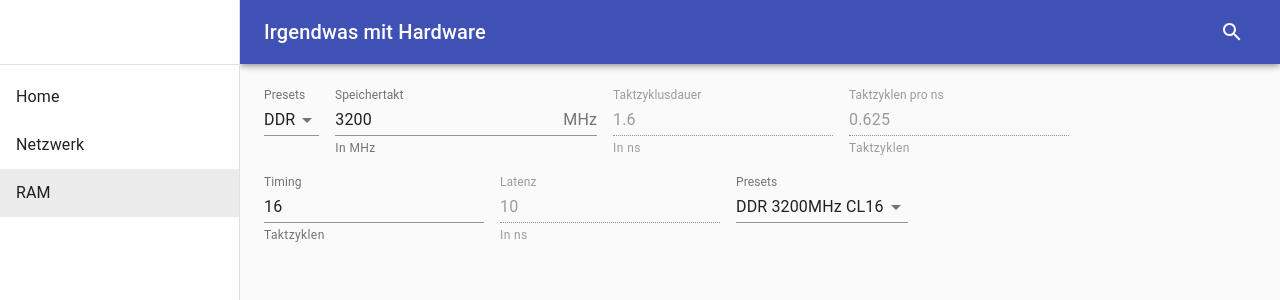
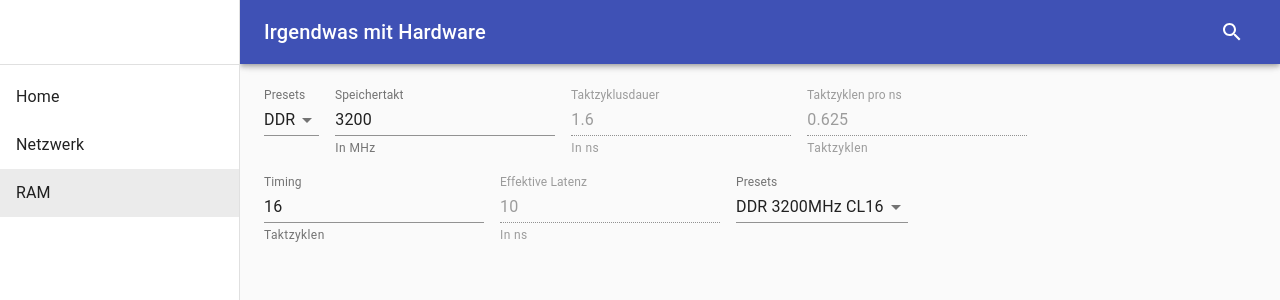
Before and after one commit to benneq/irgendwas-mit-hardware, a React (Create React App) app: page /memory in a window 1280 px wide. Shown: the top 300 px of the page. Built offline with nearby package versions, Linux system fonts and the light colour scheme.

Commit message:
MemoryCalculator Presets Fix

```diff
--- a/src/memory/MemoryLatencyCalculator.tsx
+++ b/src/memory/MemoryLatencyCalculator.tsx
@@ -1,36 +1,38 @@
 import React, { useState } from 'react';
-import { Grid, InputAdornment, FormControl, InputLabel, Select, MenuItem } from '@material-ui/core';
+import { Grid, FormControl, InputLabel, Select, MenuItem } from '@material-ui/core';
 import MemoryLatencyCalculatorPresets, { MemoryLatencyPreset, MemoryType } from './MemoryLatencyCalculatorPresets';
 import NumberField from '../util/NumberField';
 
 const MemoryLatencyCalculator: React.FunctionComponent = () => {
-    const [type, setType] = useState<MemoryType>('DDR');
-    const [frequency, setFrequency] = useState(3200);
-    const [timing, setTiming] = useState(16);
+    const [value, setValue] = useState<MemoryLatencyPreset>({ type: 'DDR', frequency: 3200, timing: 16 });
 
-    const clockCycleTime = type === "SDR" ? frequency / 1000 : frequency / 2000;
+    const clockCycleTime = value.type === "SDR" ? value.frequency / 1000 : value.frequency / 2000;
     const clockCyclesPerNs = 1 / clockCycleTime;
-    const latency = timing * clockCyclesPerNs;
+    const latency = value.timing * clockCyclesPerNs;
 
-    const handleTypeChange = (e: React.ChangeEvent<{ name?: string; value: unknown }>) => {
-        setType(e.target.value as MemoryType)
+    const handleTypeChange = (e: React.ChangeEvent<{ value: unknown }>) => {
+        setValue(val => ({...val, type: e.target.value as MemoryType}));
+    };
+
+    const handleFrequencyChange = (e: React.ChangeEvent<{ value: unknown }>) => {
+        setValue(val => ({...val, frequency: e.target.value as number}));
+    };
+
+    const handleTimingChange = (e: React.ChangeEvent<{ value: unknown }>) => {
+        setValue(val => ({...val, timing: e.target.value as number}));
     };
 
     const handlePresetChange = (val: MemoryLatencyPreset) => {
-        setType(val.type);
-        setFrequency(val.frequency);
-        setTiming(val.timing);
+        setValue(val);
     };
 
     return (
         <Grid container spacing={2}>
             <Grid item>
                 <FormControl>
-                    <InputLabel id="demo-simple-select-label">Presets</InputLabel>
+                    <InputLabel>Presets</InputLabel>
                     <Select
-                        labelId="demo-simple-select-label"
-                        id="demo-simple-select"
-                        value={type}
+                        value={value.type}
                         onChange={handleTypeChange}
                     >
                         <MenuItem value="SDR">SDR</MenuItem>
@@ -42,11 +44,8 @@ const MemoryLatencyCalculator: React.FunctionComponent = () => {
                 <NumberField
                     label="Speichertakt"
                     helperText="In MHz"
-                    InputProps={{
-                        endAdornment: <InputAdornment position="end">MHz</InputAdornment>
-                    }}
-                    value={frequency}
-                    onChange={e => setFrequency(e.target.value)}
+                    value={value.frequency}
+                    onChange={handleFrequencyChange}
                 />
             </Grid>
             <Grid item>
@@ -69,20 +68,23 @@ const MemoryLatencyCalculator: React.FunctionComponent = () => {
                 <NumberField
                     label="Timing"
                     helperText="Taktzyklen"
-                    value={timing}
-                    onChange={e => setTiming(e.target.value)}
+                    value={value.timing}
+                    onChange={handleTimingChange}
                 />
             </Grid>
             <Grid item>
                 <NumberField
-                    label="Latenz"
+                    label="Effektive Latenz"
                     helperText="In ns"
                     disabled
                     value={latency}
                 />
             </Grid>
             <Grid item>
-                <MemoryLatencyCalculatorPresets onChange={handlePresetChange} />
+                <MemoryLatencyCalculatorPresets
+                    value={value}
+                    onChange={handlePresetChange}
+                />
             </Grid>
         </Grid>
     );
--- a/src/memory/MemoryLatencyCalculatorPresets.tsx
+++ b/src/memory/MemoryLatencyCalculatorPresets.tsx
@@ -1,4 +1,4 @@
-import React, { useState } from 'react';
+import React from 'react';
 import { FormControl, InputLabel, Select, MenuItem } from '@material-ui/core';
 
 export type MemoryType = "SDR" | "DDR";
@@ -17,28 +17,28 @@ const presets: MemoryLatencyPreset[] = [
 ];
 
 type Props = {
-    onChange: (val: typeof presets[number]) => void
+    value: MemoryLatencyPreset
+    onChange: (val: MemoryLatencyPreset) => void
 };
 
 const MemoryLatencyCalculatorPresets: React.FunctionComponent<Props> = (props) => {
-    const [presetIdx, setPresetIdx] = useState(2);
+    const { value, onChange } = props;
+
+    const presetIdx = presets.findIndex(preset => preset.type === value.type && preset.frequency === value.frequency && preset.timing === value.timing);
 
     const handleChange = (e: React.ChangeEvent<{ value: unknown }>) => {
-        const presetIdx = e.target.value as number;
-        setPresetIdx(presetIdx);
-        const preset = presets[presetIdx];
-        props.onChange(preset);
+        const preset = presets[e.target.value as number];
+        onChange(preset);
     };
 
     return (
         <FormControl>
-            <InputLabel id="demo-simple-select-label">Presets</InputLabel>
+            <InputLabel>Presets</InputLabel>
             <Select
-                labelId="demo-simple-select-label"
-                id="demo-simple-select"
                 value={presetIdx}
                 onChange={handleChange}
             >
+                <MenuItem disabled value={-1}>Custom</MenuItem>
                 {presets.map((preset, i) => <MenuItem key={i} value={i}>{preset.type} {preset.frequency}MHz CL{preset.timing}</MenuItem>)}
             </Select>
         </FormControl>
--- a/src/util/NumberField.tsx
+++ b/src/util/NumberField.tsx
@@ -3,14 +3,16 @@ import { TextField, TextFieldProps } from '@material-ui/core';
 
 type Props = Omit<TextFieldProps, 'value' | 'onChange'> & {
     value: number
-    onChange?: (e: Omit<React.ChangeEvent<HTMLInputElement>, 'target'> & { target: { value: number }}) => void
+    onChange?: (e: React.ChangeEvent<{ value: unknown }>) => void
 }
 
 const NumberField: React.FunctionComponent<Props> = (props) => {
-    const value = isFinite(props.value) ? props.value.toString() : '';
+    const { value, onChange } = props;
+
+    const textFieldValue = isFinite(value) ? value.toString() : '';
 
     const handleChange = (e: React.ChangeEvent<HTMLInputElement>) => {
-        props.onChange && props.onChange({
+        onChange && onChange({
             ...e,
             target: {
                 ...e.target,
@@ -22,7 +24,7 @@ const NumberField: React.FunctionComponent<Props> = (props) => {
     return (
         <TextField
             {...props}
-            value={value}
+            value={textFieldValue}
             onChange={handleChange}
         />
     );
```
